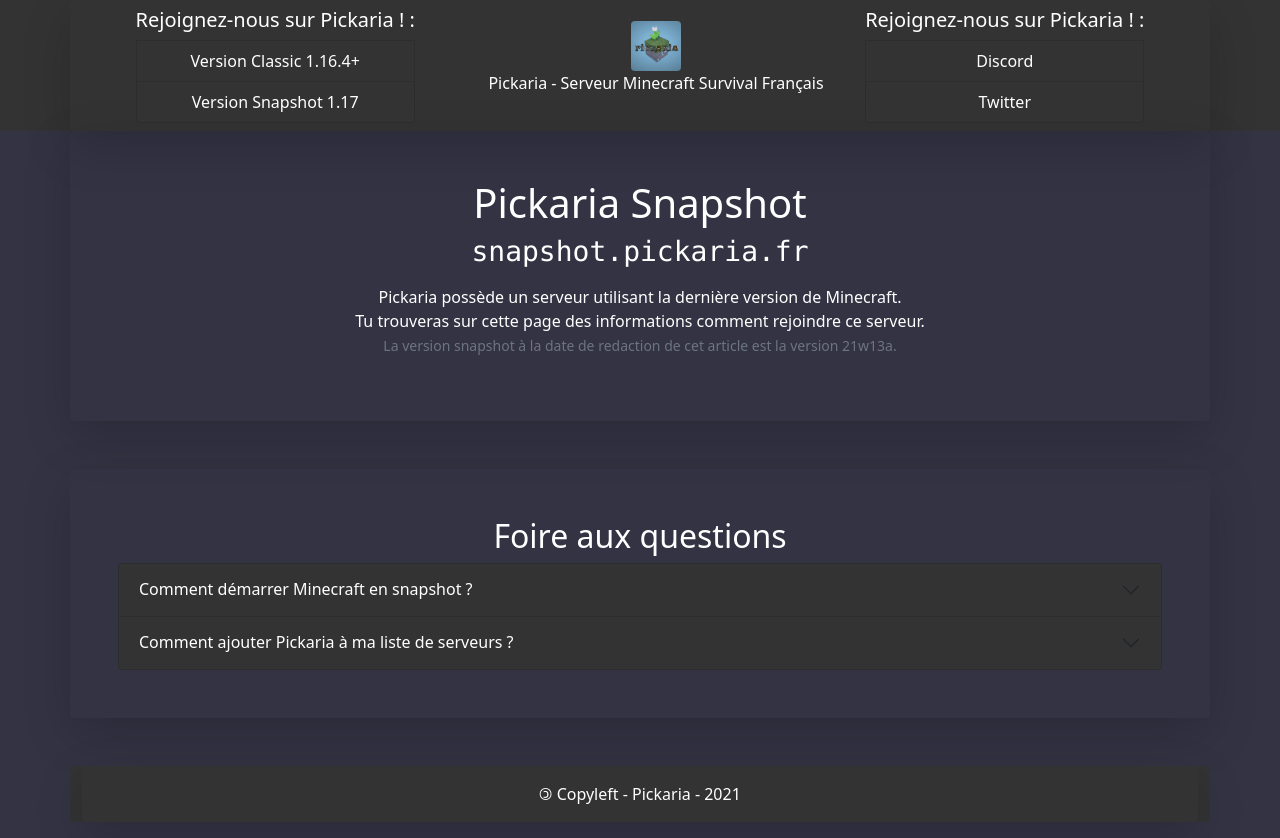
After one commit to Pickaria/pickaria.fr, a PHP site: page /snapshot.html in a window 1280 px wide. The commit adds this page. Run offline with PHP 8.4, Linux system fonts and the light colour scheme.

Commit message:
New Pages
-Ajout d'une page "Nous rejoindre"
-Ajout d'un tutoriel "comment lancer minecraft en Snapshot"
-Ajout d'un dossier Assets
-Ajout d'une balise <a> sur le logo de pickaria (renvoi vers pickaria.fr)
-Precision de l'IP copié dans l'alerte (fichier JS)
-suppression de l'underline des balises <a>

```diff
--- a/css/style.css
+++ b/css/style.css
@@ -27,6 +27,7 @@ footer{
 }
 a{
     color: white !important;
+    text-decoration: none !important;
 }
 imgcote{
     float: left !important;
@@ -34,3 +35,6 @@ imgcote{
 article{
     text-align: center;
 }
+button{
+    background-color: #333!important;
+}
--- a/js/pickaria.js
+++ b/js/pickaria.js
@@ -1,6 +1,6 @@
 function setClipboardClassic() {
     navigator.clipboard.writeText("play.pickaria.fr").then(function() {
-        window.alert("IP copied !");
+        window.alert("IP Classic copied !");
       }, function() {
         indow.alert("failed !");
       });
@@ -8,7 +8,7 @@ function setClipboardClassic() {
 
 function setClipboardSnapshot() {
     navigator.clipboard.writeText("snapshot.pickaria.fr").then(function() {
-        window.alert("IP copied !");
+        window.alert("IP Snapshot copied  !");
       }, function() {
         indow.alert("failed !");
       });
--- /dev/null
+++ b/snapshot.html
@@ -0,0 +1,149 @@
+<!DOCTYPE html>
+<html lang="fr">
+    <head>
+        <meta charset="UTF-8">
+        <title>Pickaria</title>
+        <link rel="stylesheet" href="css/style.css">
+        <script src="js/pickaria.js"></script>
+        <link rel="stylesheet" href="css/bootstrap.min.css">
+        <script src="js/bootstrap.bundle.min.js"></script>
+        <!--     <link rel="stylesheet" href="https://quozul.dev/public/styles/index/bootstrap.min.css">
+             <script src="https://quozul.dev/public/bootstrap/bootstrap.bundle.min.js"></script> -->
+        <link rel="shortcut icon" href="img/logo.png" type="image/png">
+    </head>
+
+    <body>
+        <header>
+            <nav class="navbar navbar-expand-md navbar-light container shadow-lg rounded backdrop-blur">
+                <div class="container-fluid">
+
+                    <ul class="align mx-auto list-group  ">
+                        <h5>Rejoignez-nous sur Pickaria ! :</h5>
+                        <li class="list-group-item">
+                            <a onclick="setClipboardClassic()">Version Classic 1.16.4+</a>
+                        </li>
+                        <li class="list-group-item">
+                            <a onclick="setClipboardSnapshot()">Version Snapshot 1.17 </a>
+                        </li>
+                    </ul>
+                    <ul class="align mx-auto ms-lg-0">
+                        <a href="https://www.Pickaria.fr"><img class="img1 rounded" src="img/logo.png" alt=""></a>
+                        <section class="align">
+                            Pickaria - Serveur Minecraft Survival Français
+                        </section>
+                    </ul>
+                    <ul class="align me-auto list-group  ">
+                        <h5>Rejoignez-nous sur Pickaria ! :</h5>
+                        <li class="list-group-item">
+                            <a href="https://discord.gg/YR6fVaS">Discord</a>
+                        </li>
+                        <li class="list-group-item">
+                            <a href="https://twitter.com/Pickaria">Twitter </a>
+                        </li>
+                    </ul>
+
+                </div>
+            </nav>
+        </header>
+        <main>
+            <section class=" px-auto container text-center rounded shadow-lg p-5 text-white mb-5">
+                <h1>Pickaria Snapshot</h1>
+
+                <h2 style="cursor: pointer;" onclick="navigator.clipboard.writeText('snapshot.pickaria.fr')">
+                    <pre>snapshot.pickaria.fr</pre>
+                </h2>
+                <p>
+                    Pickaria possède un serveur utilisant la dernière version de Minecraft.<br>
+                    Tu trouveras sur cette page des informations comment rejoindre ce serveur.<br>
+                    <small class="text-muted">La version snapshot à la date de redaction de cet article est la version
+                        21w13a.</small>
+                </p>
+            </section>
+            <section class="container text-center  rounded shadow-lg p-5 text-white my-5">
+                <h2>Foire aux questions</h2>
+                <div class="accordion" id="accordionFlushExample">
+                    <div class="accordion-item">
+                        <h2 class="accordion-header" id="flush-headingOne">
+                            <button class="accordion-button collapsed text-white" type="button" data-bs-toggle="collapse"
+                                    data-bs-target="#flush-collapseOne" aria-expanded="false" aria-controls="flush-collapseOne">
+                                Comment démarrer Minecraft en snapshot ?
+                            </button>
+                        </h2>
+                        <div id="flush-collapseOne" class="accordion-collapse collapse" aria-labelledby="flush-headingOne"
+                             data-bs-parent="#accordionFlushExample">
+                            <div class="accordion-body">
+                                <div class="d-flex flex-column">
+                                    <figure class="figure">
+                                        <img src="assets/1.png" class="figure-img img-fluid rounded"
+                                             alt="Ouvrir le launcher de Minecraft">
+                                        <figcaption class="figure-caption text-white">Démarrez le launcher puis accédez à
+                                            l'onglet "Configuration".
+                                        </figcaption>
+                                    </figure>
+                                    <figure class="figure">
+                                        <img src="assets/2.png" class="figure-img img-fluid rounded"
+                                             alt="Cocher la case Snapshot">
+                                        <figcaption class="figure-caption text-white">Cocher la case "Snapshot".</figcaption>
+                                    </figure>
+                                    <figure class="figure">
+                                        <img src="assets/3.png" class="figure-img img-fluid rounded"
+                                             alt="Cocher la case Snapshot">
+                                        <figcaption class="figure-caption text-white">Tu es fin prêt à nous rejoindre !
+                                            Sélectionne la bonne version et clique sur jouer !
+                                        </figcaption>
+                                    </figure>
+                                </div>
+                            </div>
+                        </div>
+                    </div>
+                    <div class="accordion-item">
+                        <h2 class="accordion-header" id="flush-headingTwo">
+                            <button class="accordion-button collapsed text-white" type="button" data-bs-toggle="collapse"
+                                    data-bs-target="#flush-collapseTwo" aria-expanded="false" aria-controls="flush-collapseTwo">
+                                Comment ajouter Pickaria à ma liste de serveurs ?
+                            </button>
+                        </h2>
+                        <div id="flush-collapseTwo" class="accordion-collapse collapse" aria-labelledby="flush-headingTwo"
+                             data-bs-parent="#accordionFlushExample">
+                            <div class="accordion-body">
+                                <div class="d-flex flex-column">
+                                    <figure class="figure">
+                                        <img src="assets/7.png" class="figure-img img-fluid rounded"
+                                             alt="Cliquer sur Multijoueur">
+                                        <figcaption class="figure-caption text-white">Une fois le jeu lancé, clique sur
+                                            "Multijoueur"
+                                        </figcaption>
+                                    </figure>
+                                    <figure class="figure">
+                                        <img src="assets/8.png" class="figure-img img-fluid rounded"
+                                             alt="Cliquer sur Nouveau server">
+                                        <figcaption class="figure-caption text-white">Clique sur "Nouveau serveur".</figcaption>
+                                    </figure>
+                                    <figure class="figure">
+                                        <img src="assets/9.png" class="figure-img img-fluid rounded"
+                                             alt="Renseigner les informations puis valider.">
+                                        <figcaption class="figure-caption text-white">
+                                            Dans le champ "Nom du serveur" tu peux écrire le nom que tu souhaite.<br>
+                                            Dans le champ "Adresse du serveur", renseigne "snapshot.pickaria.fr".
+                                        </figcaption>
+                                    </figure>
+                                    <figure class="figure">
+                                        <img src="assets/10.png" class="figure-img img-fluid rounded" alt="Rejoindre !">
+                                        <figcaption class="figure-caption text-white">Une fois le serveur ajouté, il ne te reste
+                                            plus qu'à cliquer sur "Rejoindre" !
+                                        </figcaption>
+                                    </figure>
+                                </div>
+                            </div>
+                        </div>
+                    </div>
+                </div>
+            </section>
+        </main>
+        <footer class="container">
+            <div class="rounded mt-3 mb-3 text-center p-3 container shadow-lg rounded">
+                <span class="copyleft">&copy</span> Copyleft - Pickaria - 2021
+            </div>
+        </footer>
+    </body>
+</html>
```
Also changed, not shown: index.html (+14 -16 lines), assets/1.png (added), assets/10.png (added), assets/2.png (added), assets/3.png (added), assets/7.png (added), assets/8.png (added), assets/9.png (added).
